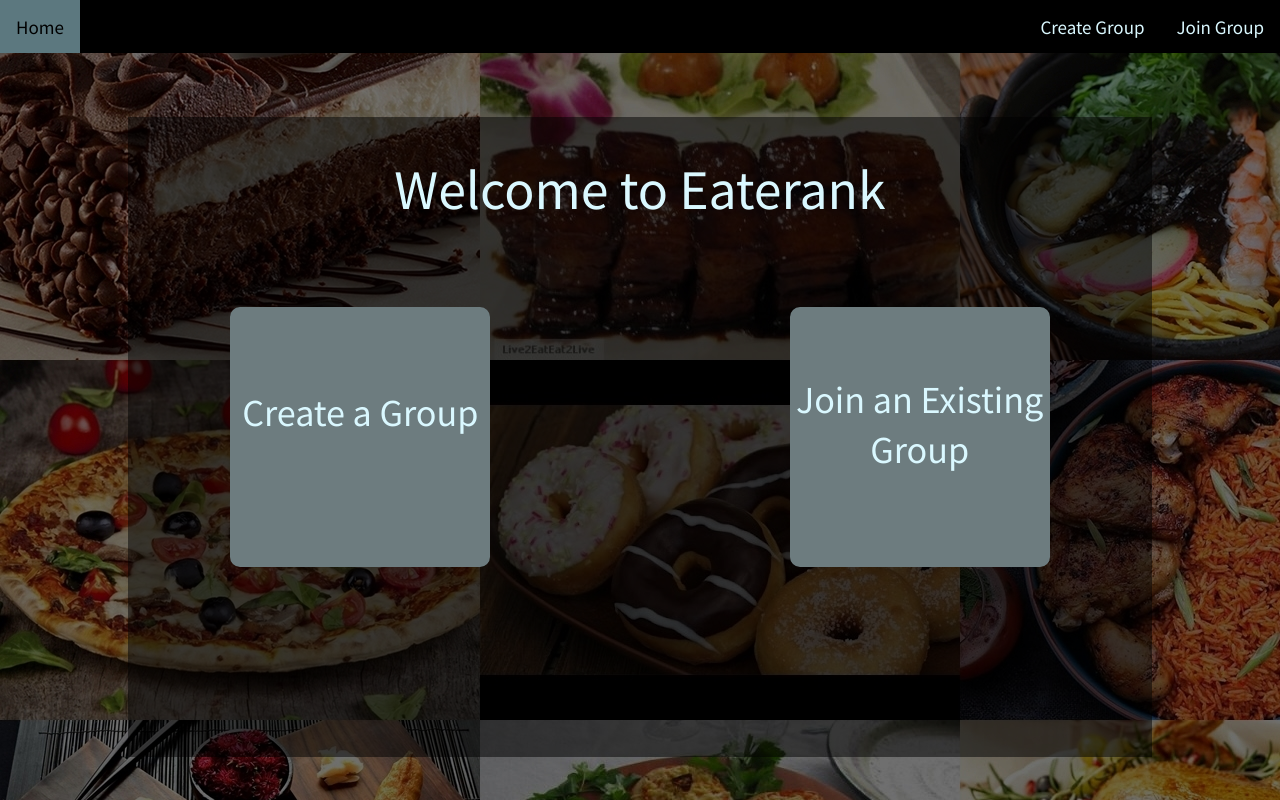
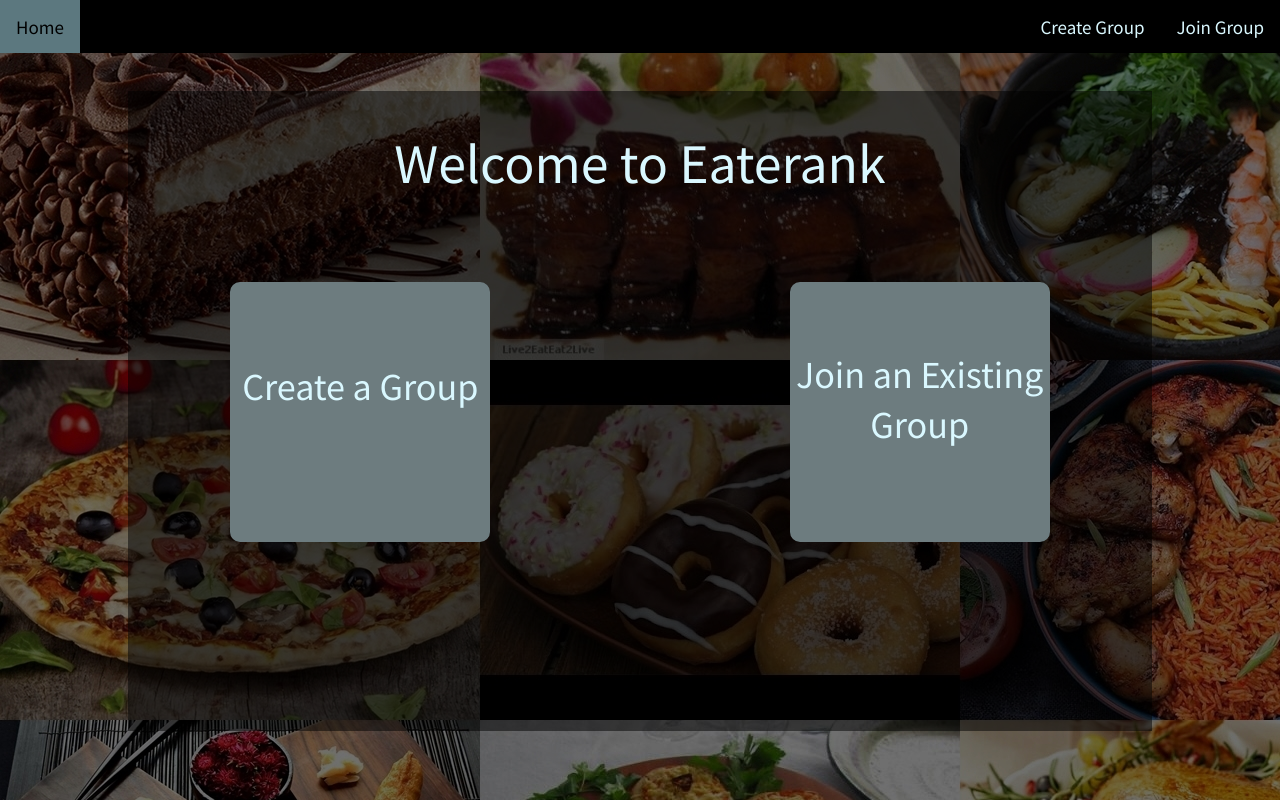
Before and after one commit to clarindaho/eaterank, a Flask app: page / in a window 1280 px wide. Run offline with Flask 2, Linux system fonts and the light colour scheme.

```diff
--- a/static/style.css
+++ b/static/style.css
@@ -44,7 +44,7 @@ p {
 .home {
 	align-self: center;
 	position: fixed;
-	margin: 5% 10% 5% 10%;
+	margin: 3% 10% 5% 10%;
 	height: 80%;
 	width: 80%;
 
@@ -80,6 +80,7 @@ p {
 
 	text-align: center;
 	font-size: 32px;
+	font-size: 2.5vw;
 	font-size-adjust: 0.58;
 }
 
@@ -118,7 +119,7 @@ p {
 .error {
 	align-self: center;
 	position: fixed;
-	margin: 5% 10% 5% 10%;
+	margin: 3% 10% 5% 10%;
 	height: 80%;
 	width: 80%;
 
--- a/templates/creategroup.html
+++ b/templates/creategroup.html
@@ -15,9 +15,9 @@
 		Location: <input type="text" name="location" placeholder="10001"><br>
 	</form>
 
-	<form>
+	<form type-checkbox>
 		{% for cuisine in cuisines %}
-			{{  }}
+			{{ cuisine }}
 		{% endfor %}
 	</form>
 
--- a/templates/index.html
+++ b/templates/index.html
@@ -13,10 +13,10 @@
 	<div class="home">
 		<h1 class="home_title">Welcome to Eaterank</h1>
 		<div class="home_content">
-			<a href="/group/create"; style="float: left;">
+			<a href="/group/create"; style="float: left; margin-right: 3%">
 				<p style="margin-top: 30%;"> Create a Group</p>
 			</a>
-			<a href="/group/join"; style="float: right;">
+			<a href="/group/join"; style="float: right; margin-left: 3%">
 				<p style="margin-top: 25%;">Join an Existing Group</p>
 			</a>
 		</div>
```
Also changed, not shown: test_frontend.py (deleted, +0 -8 lines), 1 other file.
